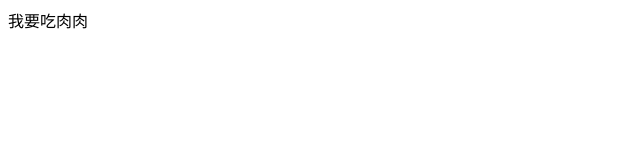
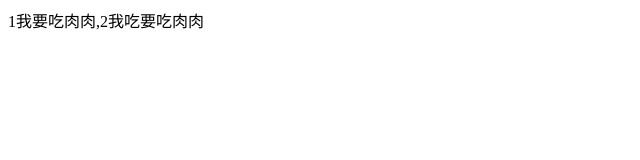
Before and after one commit to tangshuqian/git-, a plain HTML site: page index.html in a window 1280 px wide. Shown: the whole page, without its empty margins (0-640 px from the left). Drawn offline with Linux system fonts and the light colour scheme.

Commit message:
第二次提交

```diff
--- a/index.html
+++ b/index.html
@@ -1,12 +1,15 @@
 <!DOCTYPE html>
 <html lang="en">
+
 <head>
     <meta charset="UTF-8">
     <meta name="viewport" content="width=device-width, initial-scale=1.0">
     <meta http-equiv="X-UA-Compatible" content="ie=edge">
     <title>Document</title>
 </head>
+
 <body>
-我要吃肉肉
+    1我要吃肉肉,2我吃要吃肉肉
 </body>
+
 </html>
```
